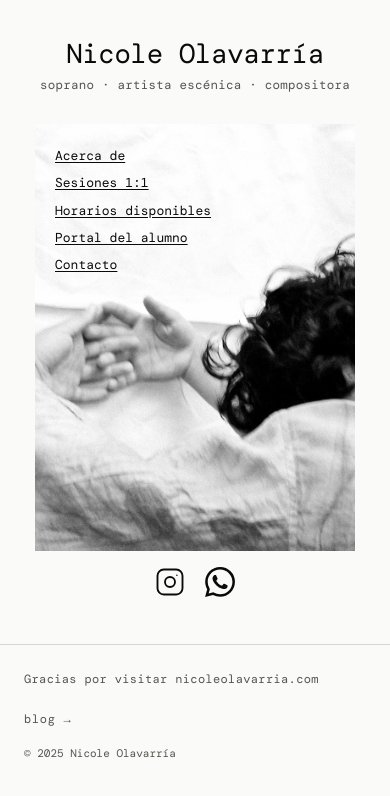
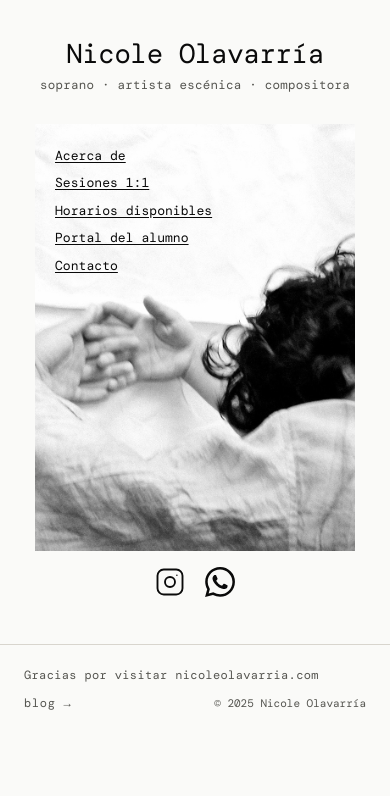
Before and after one commit to nicoleolavarria/nicole-web, an Astro site: page / in a window 390 px wide. Built offline with nearby package versions, Linux system fonts and the light colour scheme; Astro itself is replaced by a stand-in of ours; a web font is replaced by a local one.

Commit message:
home: footer mobile en fila, margen iconos, font links +5%/+1%

```diff
--- a/public/styles/global.css
+++ b/public/styles/global.css
@@ -183,7 +183,7 @@ p { margin: 0 0 18px; }
 
 .home-nav-overlay a {
   font-family: var(--mono);
-  font-size: 13px;
+  font-size: 13.7px;
   font-weight: 400;
   color: var(--fg);
   text-decoration: underline;
@@ -200,6 +200,7 @@ p { margin: 0 0 18px; }
   align-items: center;
   justify-content: center;
   margin-top: 20px;
+  margin-bottom: 52px;
 }
 
 .home-icons a {
@@ -307,17 +308,9 @@ footer {
   border-top: 1px solid var(--line);
   padding: 28px 40px;
   display: flex;
-  justify-content: space-between;
-  align-items: center;
-  flex-wrap: wrap;
-  gap: 12px;
-}
-
-.footer-left {
-  display: flex;
+  flex-direction: row;
   align-items: center;
   gap: 20px;
-  flex-wrap: wrap;
 }
 
 .footer-thanks {
@@ -339,6 +332,7 @@ footer {
   color: var(--muted);
   margin: 0;
   white-space: nowrap;
+  margin-left: auto;
 }
 
 /* ---------- RESPONSIVE ---------- */
@@ -379,5 +373,9 @@ footer {
   .sesiones-hero { grid-template-columns: 1fr; gap: 40px; }
   .contacto-grid { grid-template-columns: 1fr; gap: 40px; }
 
-  footer { padding: 24px; flex-direction: column; align-items: flex-start; gap: 14px; }
+  footer { padding: 20px 24px; flex-wrap: wrap; gap: 8px; }
+  .footer-thanks { width: 100%; }
+  .footer-copy { margin-left: auto; }
+  .home-nav-overlay a { font-size: 13.1px; }
+  .home-icons { margin-bottom: 32px; }
 }
--- a/src/layouts/Layout.astro
+++ b/src/layouts/Layout.astro
@@ -54,10 +54,8 @@ const canonicalURL = new URL(Astro.url.pathname, Astro.site);
   </main>
 
   <footer>
-    <div class="footer-left">
-      <span class="footer-thanks">Gracias por visitar nicoleolavarria.com</span>
-      <a href="/blog" class="footer-blog">blog →</a>
-    </div>
+    <span class="footer-thanks">Gracias por visitar nicoleolavarria.com</span>
+    <a href="/blog" class="footer-blog">blog →</a>
     <p class="footer-copy">© 2025 Nicole Olavarría</p>
   </footer>
 
```
